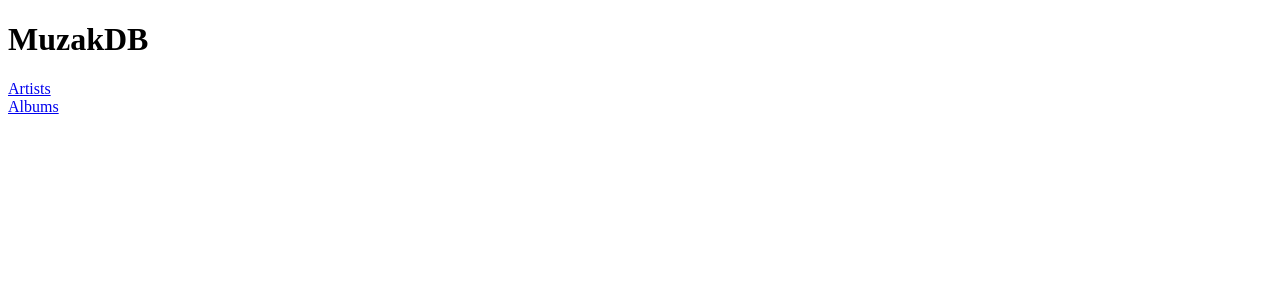
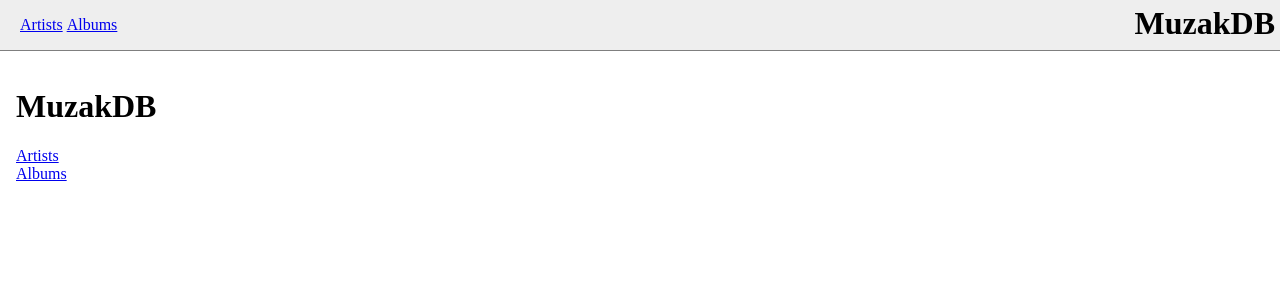
Before and after one commit to sgwertz/musicdb, a PHP site: page / in a window 1280 px wide. Shown: the top 300 px of the page. Run offline with PHP 8.4, Linux system fonts and the light colour scheme; data that the repository does not hold is empty; a stand-in replaces the project's code that opens the database connection.

Commit message:
Make something remotely worth looking at.  It just takes a little bit!

```diff
--- a/php/footer.php
+++ b/php/footer.php
@@ -1,3 +1,4 @@
+</div>
 </body>
 </html>
 <?php
--- a/php/header.php
+++ b/php/header.php
@@ -11,5 +11,50 @@ if (mysqli_connect_errno()) {
 <head>
 <title><?php echo isset($title) ? $title : 'MuzakDB'; ?></title>
 <meta http-equiv="Content-Type" content="text/html; charset=utf-8">
+<style type="text/css">
+html, body { padding: 0; margin: 0; }
+
+.head
+{
+	width: 100%;
+	display: block;
+	background-color: #EEEEEE;
+	border-bottom: #7F7F7F 1px solid;
+	height: 50px;
+}
+.head h1
+{
+	margin: 0px;
+	padding: 5px;
+	float: right;
+}
+.head ul
+{
+	margin: 0;
+	padding: 0;
+	padding-left: 20px;
+	height: 100%;
+}
+.head ul li
+{
+	list-style: none;
+	display: inline;
+	height: 100%;
+	line-height: 50px;
+}
+
+.content
+{
+	padding: 1em;
+}
+</style>
 </head>
 <body>
+<div class="head">
+<h1>MuzakDB</h1>
+<ul>
+	<li><a href="/artists.php">Artists</a></li>
+	<li><a href="/albums.php">Albums</a></li>
+</ul>
+</div>
+<div class="content">
--- a/php/viewalbumsbyArtist.php
+++ b/php/viewalbumsbyArtist.php
@@ -2,7 +2,7 @@
 $title = 'Albums';
 require 'header.php';
 
-$result = mysqli_query($con,"SELECT * FROM albums WHERE artist_id =
+$result = mysqli_query($con,"SELECT id, title, YEAR(year) AS year FROM albums WHERE artist_id =
 {$_GET['artistid']} OR id IN (SELECT album_id AS id FROM tracks WHERE
 artist_id = {$_GET['artistid']}) ORDER BY year ASC")
   or die('Query error: '.mysqli_error($con));
--- a/php/viewalbumsbyID.php
+++ b/php/viewalbumsbyID.php
@@ -2,7 +2,7 @@
 $title = 'Albums';
 require 'header.php';
 
-$result = mysqli_query($con,"SELECT * FROM albums ORDER BY id ASC");
+$result = mysqli_query($con,"SELECT id, title, YEAR(year) AS year FROM albums ORDER BY id ASC");
 
 echo "<table border='1'>
 <tr>
--- a/php/viewartistsbyName.php
+++ b/php/viewartistsbyName.php
@@ -4,7 +4,12 @@ require 'header.php';
 
 $result = mysqli_query($con,"SELECT * FROM artists ORDER BY name ASC");
 
+$char = '';
 while($row = mysqli_fetch_array($result)) {
+  if(strtoupper($row['name'][0]) != $char) {
+    $char = strtoupper($row['name'][0]);
+    echo "<h2>$char</h2>";
+  }
   echo "<a href=\"viewalbumsbyArtist.php?artistid={$row['id']}\">{$row['name']}</a>";
   echo "<br>";
 }
```
Also changed, not shown: php/viewalbumsbyName.php (+6 -2 lines), php/viewalbumsbyYear.php (+7 -3 lines).
